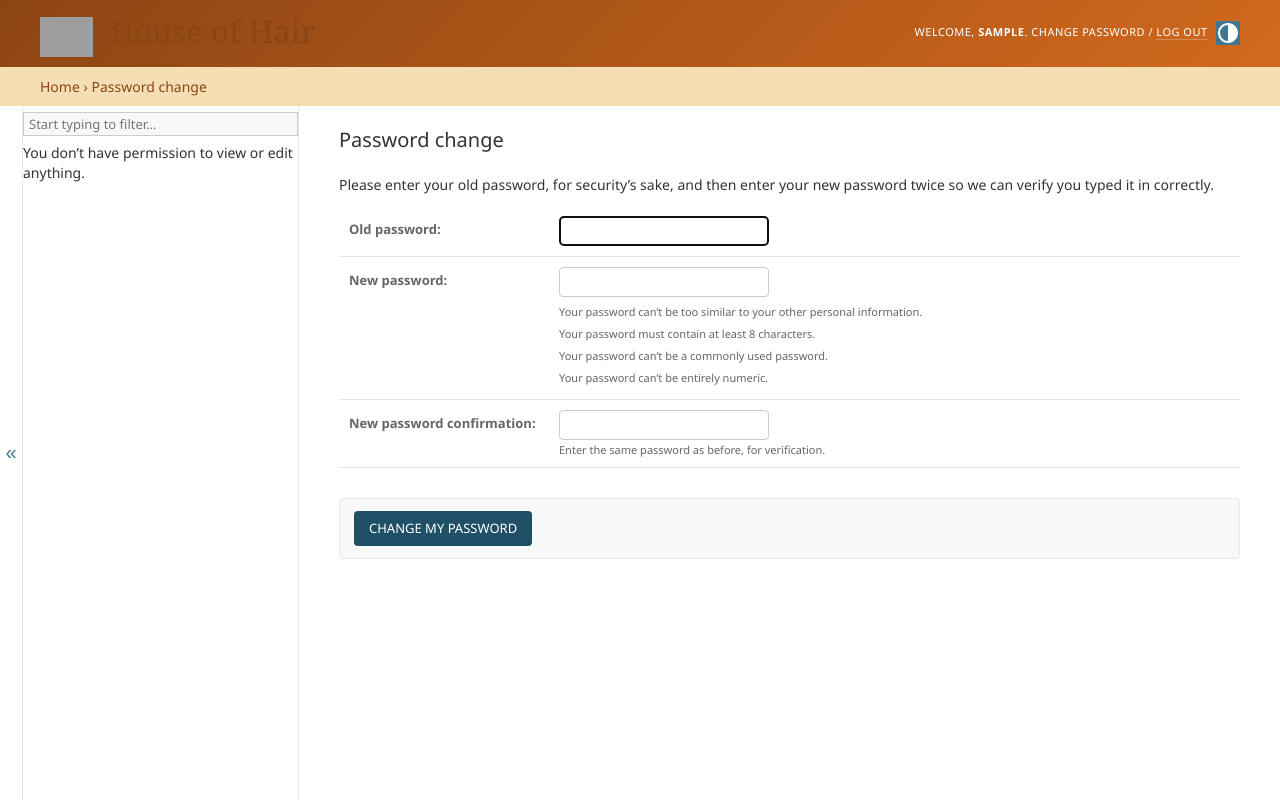
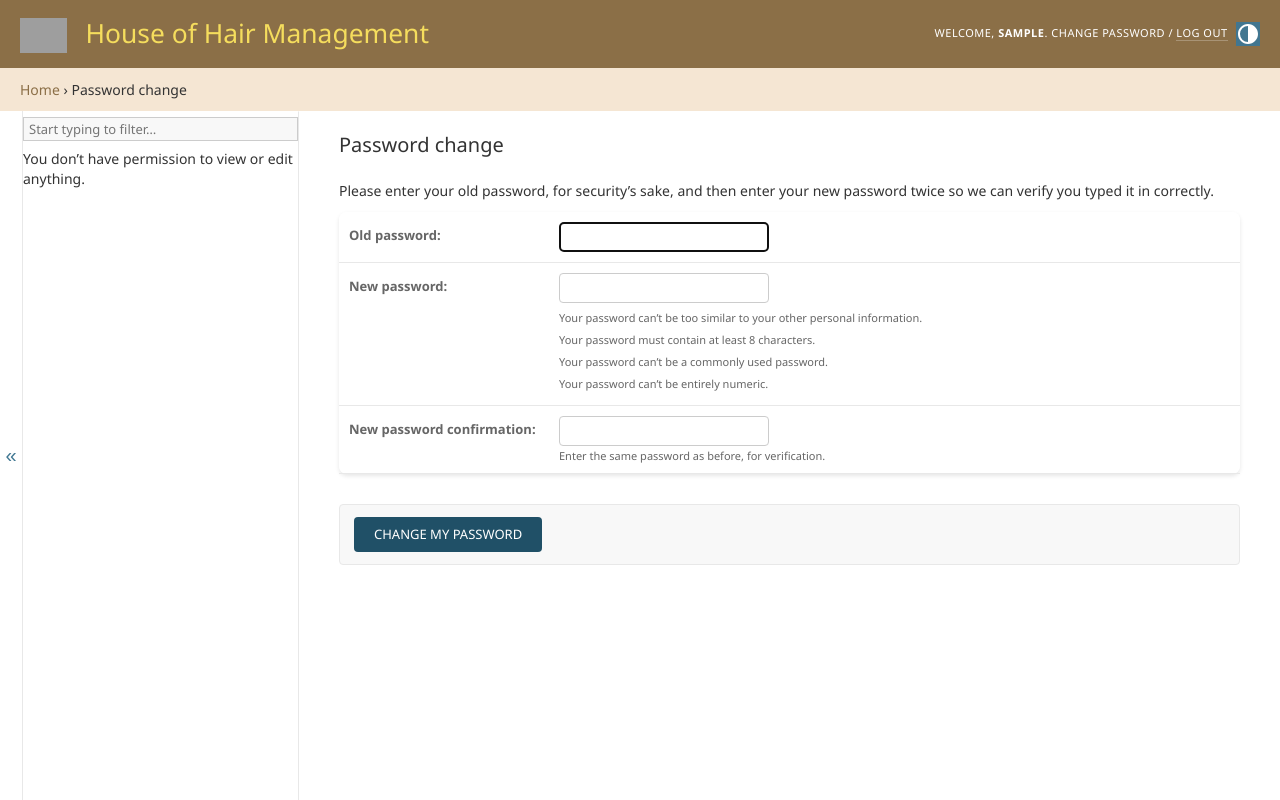
Before and after one commit to NBNEORIGIN/house-of-hair-booking, a Django app: a page that uses backend/templates/admin/base_site.html in a window 1280 px wide. Run offline with Django 5.2, Linux system fonts and the light colour scheme; the visitor is signed in with stand-in values (Sample User, id 1); grey boxes are pictures that could not be loaded.

Commit message:
Remove jazzmin, use clean custom admin styling

```diff
--- a/backend/booking_platform/settings.py
+++ b/backend/booking_platform/settings.py
@@ -32,7 +32,6 @@ ALLOWED_HOSTS = config('ALLOWED_HOSTS', default='localhost,127.0.0.1,house-of-ha
 # Application definition
 
 INSTALLED_APPS = [
-    "jazzmin",
     "django.contrib.admin",
     "django.contrib.auth",
     "django.contrib.contenttypes",
@@ -173,6 +172,3 @@ EMAIL_HOST_PASSWORD = '!49Monkswood'
 DEFAULT_FROM_EMAIL = 'toby@nbnesigns.com'
 EMAIL_SUBJECT_PREFIX = '[House of Hair] '
 EMAIL_TIMEOUT = 10  # 10 second timeout to prevent hanging
-
-# Jazzmin admin theme settings
-from .jazzmin_settings import JAZZMIN_SETTINGS, JAZZMIN_UI_TWEAKS
--- a/backend/requirements.txt
+++ b/backend/requirements.txt
@@ -10,4 +10,3 @@ requests>=2.31,<3.0
 django-cors-headers>=4.3,<5.0
 gunicorn>=21.2,<22.0
 dj-database-url>=2.1,<3.0
-django-jazzmin>=3.0.0,<4.0
--- a/backend/templates/admin/base_site.html
+++ b/backend/templates/admin/base_site.html
@@ -1,108 +1,105 @@
 {% extends "admin/base.html" %}
 {% load static %}
 
-{% block title %}{% if subtitle %}{{ subtitle }} | {% endif %}{{ title }} | House of Hair Admin{% endblock %}
+{% block title %}{% if subtitle %}{{ subtitle }} | {% endif %}{{ title }} | House of Hair{% endblock %}
 
 {% block branding %}
-<div id="site-name">
+<h1 id="site-name">
     <a href="{% url 'admin:index' %}">
-        <img src="{% static 'admin/img/logo.png' %}" alt="House of Hair" style="height: 40px; vertical-align: middle; margin-right: 10px;">
-        <span style="color: #8B4513; font-family: 'Georgia', serif; font-size: 1.3em;">House of Hair</span>
+        <img src="{% static 'admin/img/logo.png' %}" alt="House of Hair" style="height: 35px; vertical-align: middle; margin-right: 12px;">
+        House of Hair Management
     </a>
-</div>
+</h1>
 {% endblock %}
 
 {% block extrastyle %}
 {{ block.super }}
 <style>
-    /* House of Hair brand colors */
+    /* Clean professional styling */
     :root {
-        --primary-color: #8B4513;
-        --secondary-color: #D2691E;
-        --accent-color: #F5DEB3;
+        --brand-brown: #8B6F47;
+        --brand-tan: #D4A574;
+        --brand-cream: #F5E6D3;
     }
 
-    /* Header styling */
     #header {
-        background: linear-gradient(135deg, var(--primary-color) 0%, var(--secondary-color) 100%);
+        background: var(--brand-brown);
         color: white;
+        padding: 15px 20px;
     }
 
     #site-name a {
         color: white;
-        text-decoration: none;
+        font-size: 1.1em;
+        font-weight: 500;
     }
 
     #site-name a:hover {
-        color: var(--accent-color);
+        color: var(--brand-cream);
     }
 
-    /* Breadcrumbs */
     div.breadcrumbs {
-        background: var(--accent-color);
-        color: var(--primary-color);
+        background: var(--brand-cream);
+        color: #333;
+        padding: 12px 20px;
     }
 
     div.breadcrumbs a {
-        color: var(--primary-color);
+        color: var(--brand-brown);
+        font-weight: 500;
     }
 
-    /* Buttons */
     .button, input[type=submit], input[type=button], .submit-row input, a.button {
-        background: var(--primary-color);
+        background: var(--brand-brown);
+        color: white;
         border: none;
+        padding: 10px 20px;
+        border-radius: 4px;
     }
 
     .button:hover, input[type=submit]:hover, input[type=button]:hover, .submit-row input:hover, a.button:hover {
-        background: var(--secondary-color);
+        background: var(--brand-tan);
     }
 
-    /* Links */
     a:link, a:visited {
-        color: var(--primary-color);
+        color: var(--brand-brown);
     }
 
-    a:hover {
-        color: var(--secondary-color);
+    a:hover, a:focus {
+        color: var(--brand-tan);
     }
 
-    /* Module headers */
     .module h2, .module caption, .inline-group h2 {
-        background: var(--primary-color);
+        background: var(--brand-brown);
+        color: white;
     }
 
-    /* Selected items */
-    .selector-chosen h2 {
-        background: var(--primary-color);
-    }
-
-    /* Calendar */
-    .calendarbox .calendarnav-previous, .calendarbox .calendarnav-next {
-        background: var(--primary-color);
-    }
-
-    /* Object tools */
     .object-tools a {
-        background: var(--primary-color);
+        background: var(--brand-brown);
     }
 
     .object-tools a:hover {
-        background: var(--secondary-color);
+        background: var(--brand-tan);
     }
 
-    /* Changelist filters */
     #changelist-filter li.selected a {
-        color: var(--primary-color);
+        color: var(--brand-brown);
         font-weight: bold;
     }
 
-    /* Login page */
-    .login #header h1 {
-        margin: 0;
+    .selector-chosen h2 {
+        background: var(--brand-brown);
     }
 
-    .login #header h1 a {
-        color: var(--primary-color);
+    /* Dashboard improvements */
+    #content-main {
+        max-width: 1400px;
+        margin: 0 auto;
+    }
+
+    .module {
+        border-radius: 8px;
+        box-shadow: 0 2px 4px rgba(0,0,0,0.1);
     }
 </style>
 {% endblock %}
```
